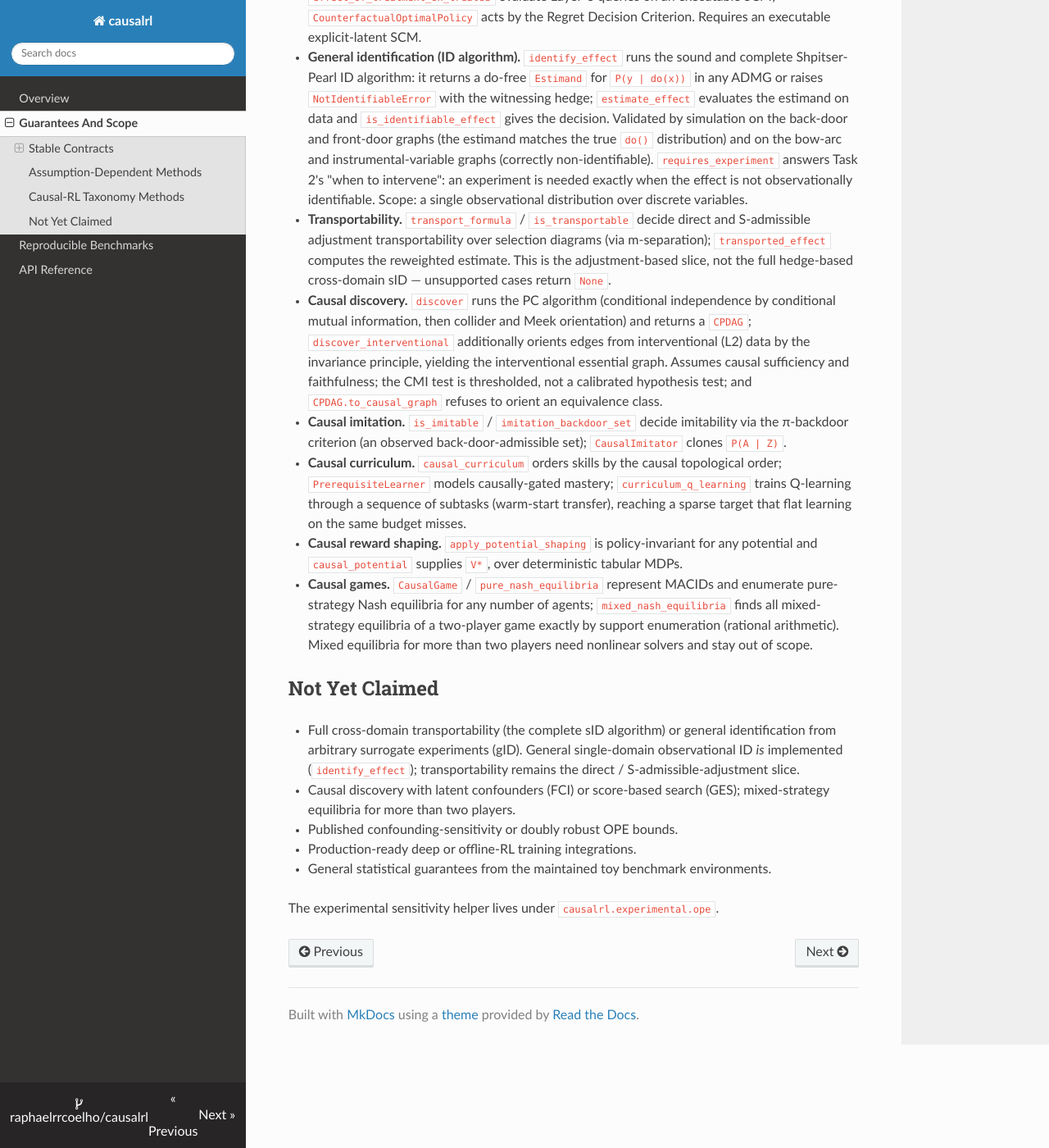
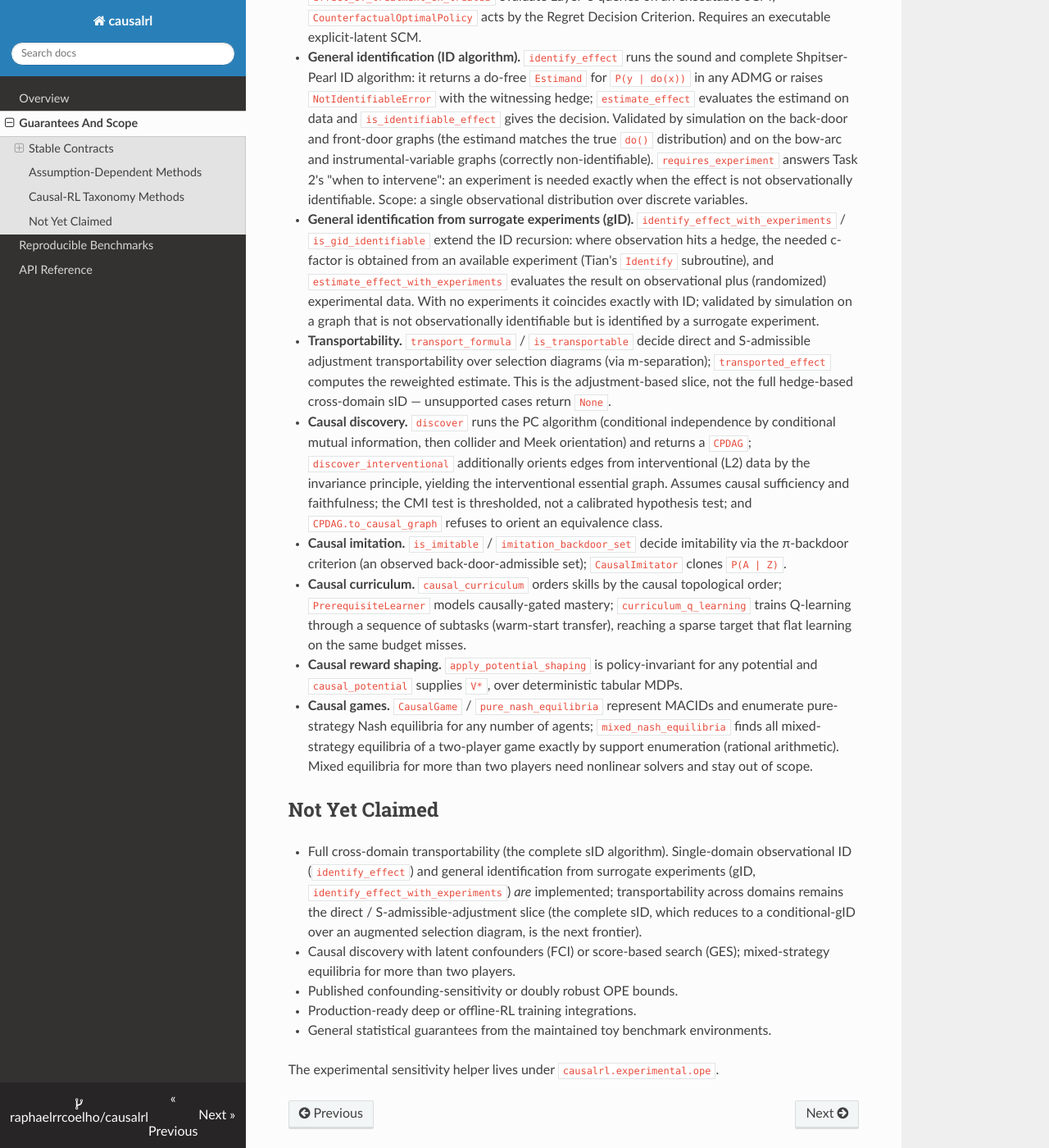
Before and after one commit to raphaelrrcoelho/causalrl, an MkDocs documentation site: the page built from docs/guarantees.md, in a window 1280 px wide and 1400 px high, scrolled down 1743 px. Shown: the whole window at 82% size. Built offline with MkDocs 1.6.1, drawn with Linux system fonts in a browser that asks for light colours; nearby versions of some CDN libraries.

Commit message:
chore: repository maintenance

```diff
--- a/docs/guarantees.md
+++ b/docs/guarantees.md
@@ -90,6 +90,12 @@ stated scope; conservative helpers return `None` or raise outside that scope rat
   instrumental-variable graphs (correctly non-identifiable). `requires_experiment` answers Task 2's
   "when to intervene": an experiment is needed exactly when the effect is not observationally
   identifiable. Scope: a single observational distribution over discrete variables.
+- **General identification from surrogate experiments (gID).** `identify_effect_with_experiments` /
+  `is_gid_identifiable` extend the ID recursion: where observation hits a hedge, the needed c-factor
+  is obtained from an available experiment (Tian's `Identify` subroutine), and
+  `estimate_effect_with_experiments` evaluates the result on observational plus (randomized)
+  experimental data. With no experiments it coincides exactly with ID; validated by simulation on a
+  graph that is not observationally identifiable but is identified by a surrogate experiment.
 - **Transportability.** `transport_formula` / `is_transportable` decide direct and S-admissible
   adjustment transportability over selection diagrams (via m-separation); `transported_effect`
   computes the reweighted estimate. This is the adjustment-based slice, not the full hedge-based
@@ -116,9 +122,11 @@ stated scope; conservative helpers return `None` or raise outside that scope rat
 
 ## Not Yet Claimed
 
-- Full cross-domain transportability (the complete sID algorithm) or general identification from
-  arbitrary surrogate experiments (gID). General single-domain observational ID *is* implemented
-  (`identify_effect`); transportability remains the direct / S-admissible-adjustment slice.
+- Full cross-domain transportability (the complete sID algorithm). Single-domain observational ID
+  (`identify_effect`) and general identification from surrogate experiments (gID,
+  `identify_effect_with_experiments`) *are* implemented; transportability across domains remains the
+  direct / S-admissible-adjustment slice (the complete sID, which reduces to a conditional-gID over
+  an augmented selection diagram, is the next frontier).
 - Causal discovery with latent confounders (FCI) or score-based search (GES); mixed-strategy
   equilibria for more than two players.
 - Published confounding-sensitivity or doubly robust OPE bounds.
--- a/pyproject.toml
+++ b/pyproject.toml
@@ -1,6 +1,6 @@
 [project]
 name = "causalrl"
-version = "0.13.0"
+version = "0.14.0"
 description = "Causal reinforcement learning: structural causal models meet RL."
 readme = "README.md"
 requires-python = ">=3.11"
```
Also changed, not shown: CHANGELOG.md (+17 -0 lines), docs/api.md (+8 -0 lines), 2 other files.
